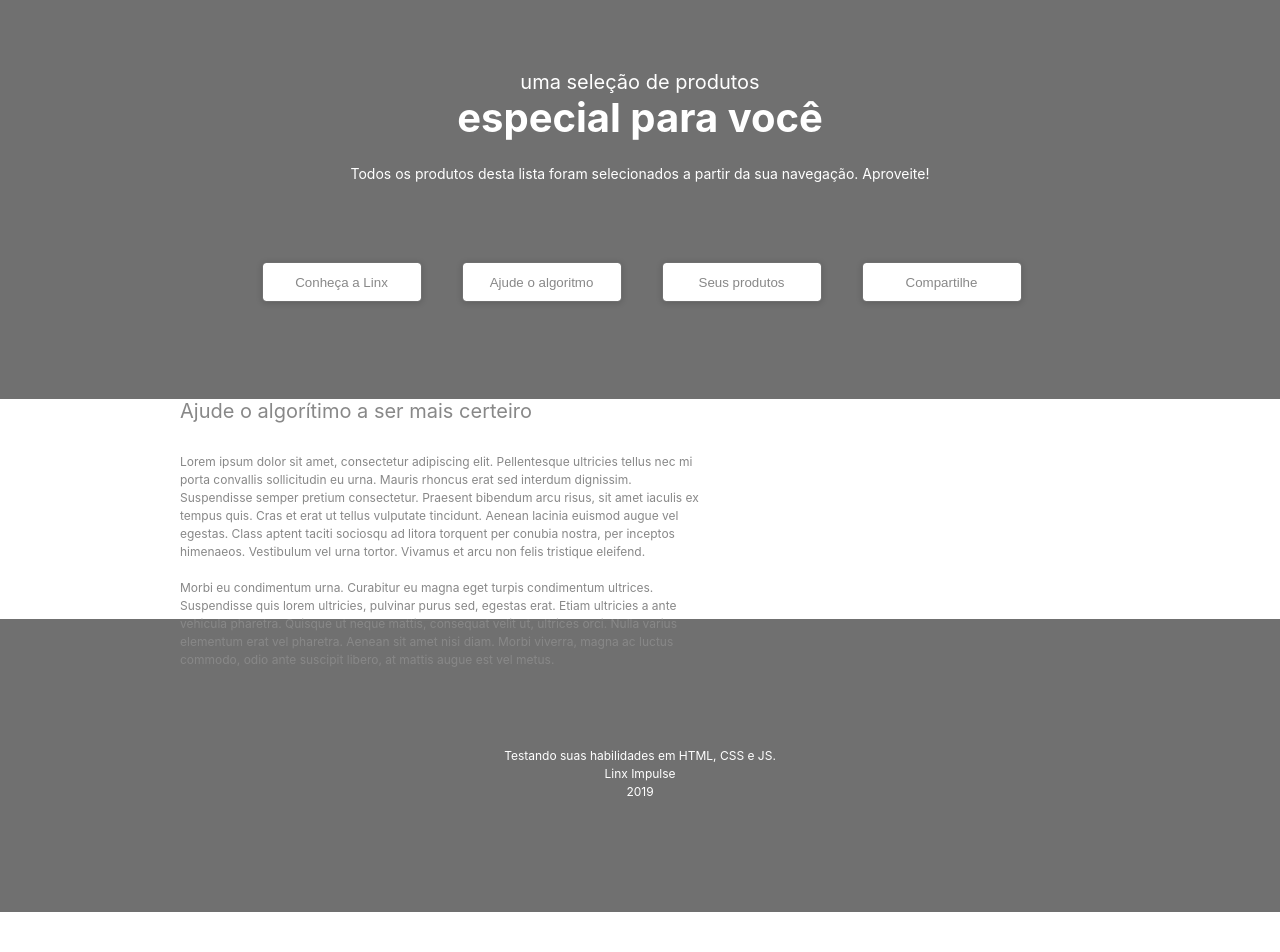
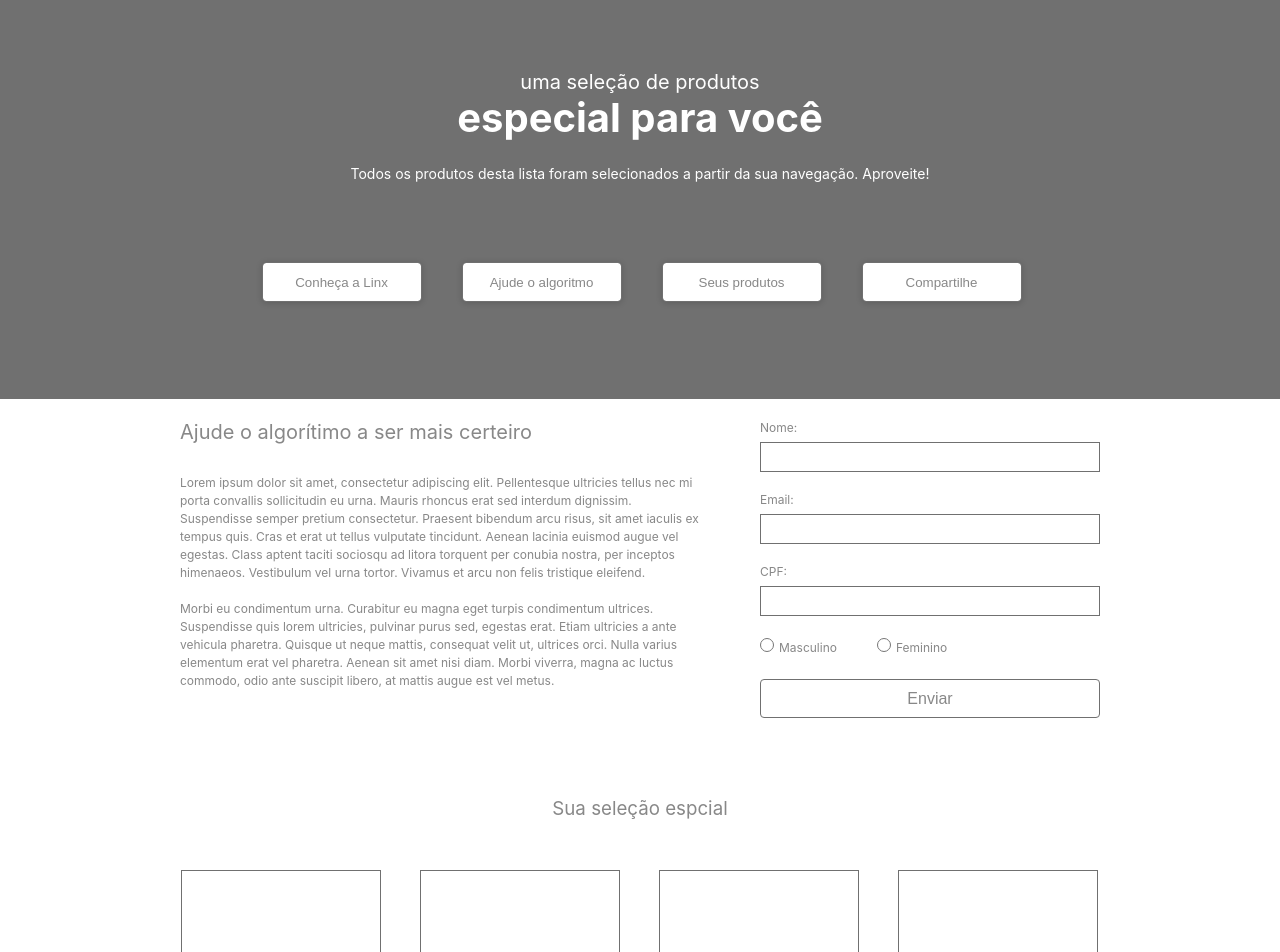
Before and after one commit to danbaziewicz/landing-page-linx, a React (Vite) app: page / in a window 1280 px wide. Shown: the top 952 px of the page. Before the commit the page ends 912 px from the top, so only its background shows below. Built offline with nearby package versions, Linux system fonts and the light colour scheme.

Commit message:
feat: atualizado app recebendo componentes.

```diff
--- a/src/App.jsx
+++ b/src/App.jsx
@@ -1,7 +1,8 @@
 import './App.css'
-import Description from './components/Description/Description'
 import Footer from './components/Footer/Footer'
 import Header from './components/Header/Header'
+import Produtos from './components/Produtos/Produtos'
+import Section from './components/Section/Section'
 
 function App() {
 
@@ -9,8 +10,8 @@ function App() {
   return (
     <div>
       <Header/>
-
-      <Description/>
+      <Section/>
+      <Produtos/>
 
       <Footer/>
     </div>
```
